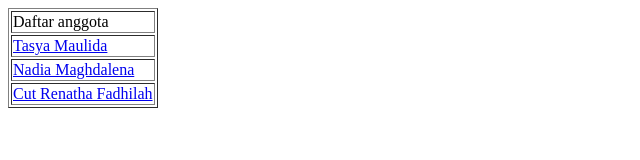
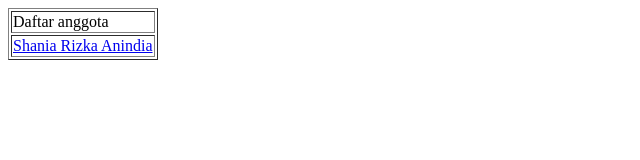
Before and after one commit to Cutrenathaf/SINF2020-2025-A-Kelompok07, a plain HTML site: page index.html in a window 1280 px wide. Shown: the whole page, without its empty margins (0-640 px from the left). Drawn offline with Linux system fonts and the light colour scheme.

Commit message:
feat:Halaman 2308107010067

```diff
--- a/index.html
+++ b/index.html
@@ -6,9 +6,7 @@
   <body>
     <table border=”0”>
       <tr><td>Daftar anggota</td></tr>
-      <tr><td><a href="2308107010079.html">Tasya Maulida</a></td></tr>
-      <tr><td><a href="2308107010045.html">Nadia Maghdalena</a></td></tr>
-      <tr><td><a href="2308107010037.html">Cut Renatha Fadhilah</a></td></tr>
+      <tr><td><a href="2308107010067.html">Shania Rizka Anindia</a></td></tr>
     </table>
   </body>
 </html>
```
Also changed, not shown: 2308107010067.html (added, +11 -0 lines).
